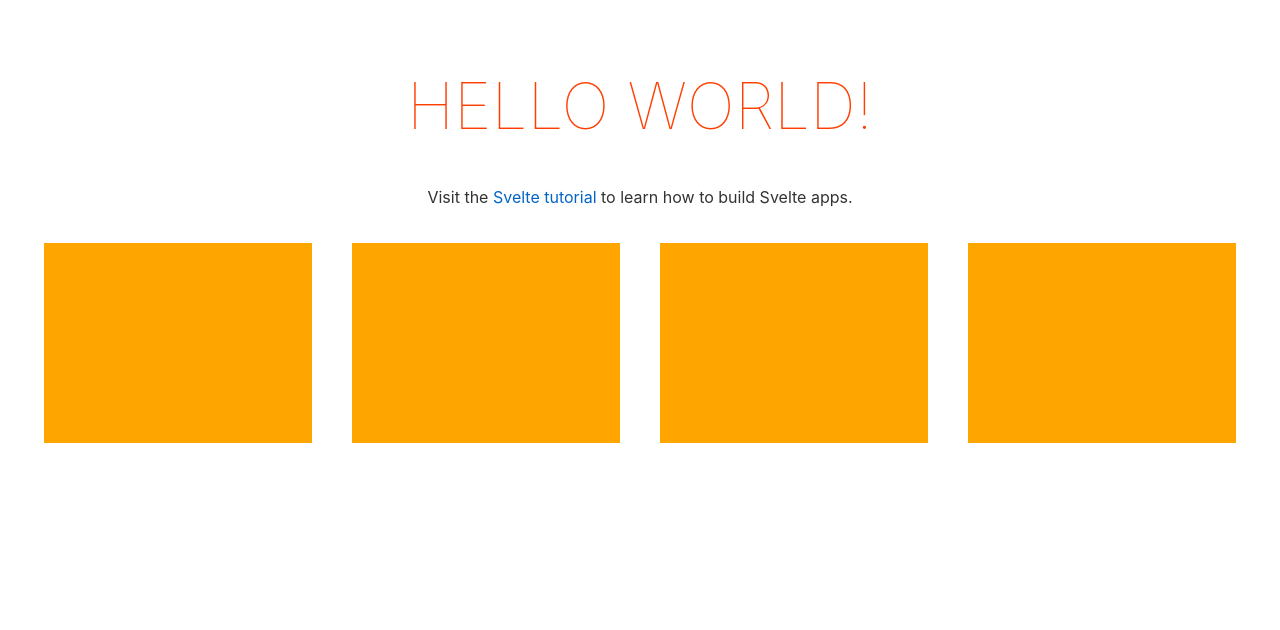
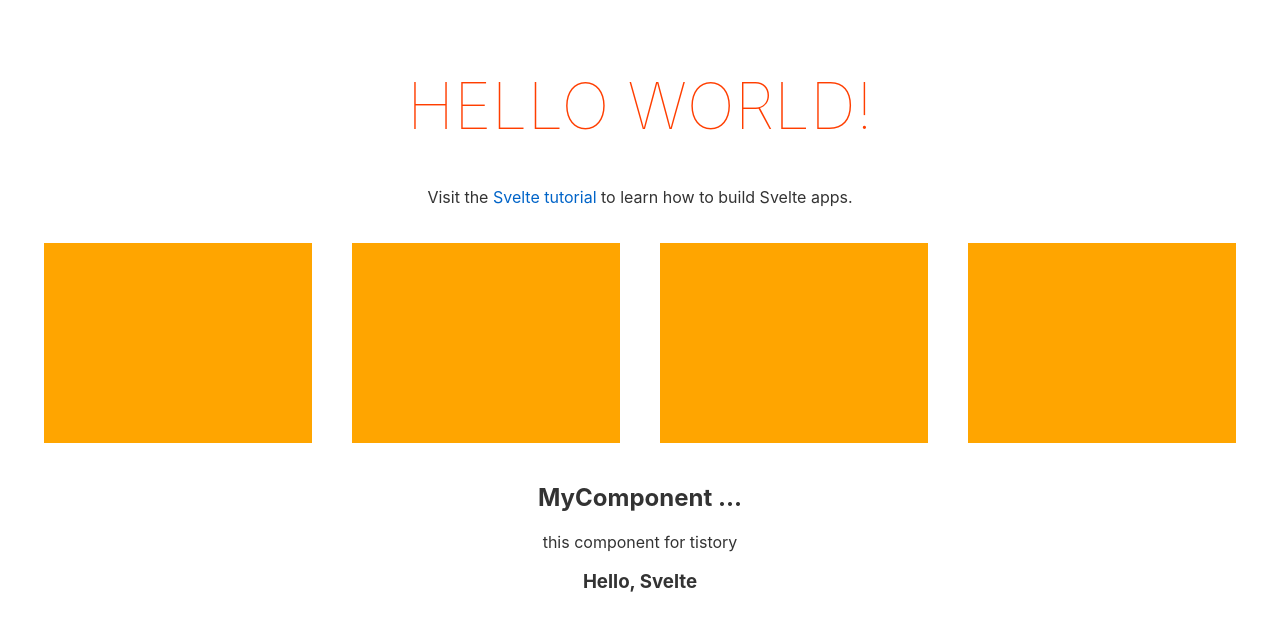
Before and after one commit to jhhj424/first-svelte-app, a Svelte app: page / in a window 1280 px wide. Shown: the top 630 px of the page. Built offline with nearby package versions, Linux system fonts and the light colour scheme.

Commit message:
feat: 경로 alias 설정

```diff
--- a/package.json
+++ b/package.json
@@ -8,6 +8,7 @@
     "start": "sirv public --no-clear"
   },
   "devDependencies": {
+    "@rollup/plugin-alias": "^3.1.9",
     "@rollup/plugin-commonjs": "^17.0.0",
     "@rollup/plugin-node-resolve": "^11.0.0",
     "autoprefixer": "^10.4.2",
--- a/rollup.config.js
+++ b/rollup.config.js
@@ -5,6 +5,8 @@ import livereload from 'rollup-plugin-livereload';
 import { terser } from 'rollup-plugin-terser';
 import css from 'rollup-plugin-css-only';
 import { sveltePreprocess } from 'svelte-preprocess/dist/autoProcess';
+import alias from '@rollup/plugin-alias';
+import path from 'path';
 
 const production = !process.env.ROLLUP_WATCH;
 
@@ -38,6 +40,14 @@ export default {
 		file: 'public/build/bundle.js'
 	},
 	plugins: [
+		alias({
+            entries: [
+                {
+                    find: '~',
+                    replacement: path.resolve(__dirname, 'src/'), // __dirmname: 해당 파일의 경로, "해당 파일의 경로/src"에 해당하는 경로를 ~로 alias
+                }
+            ]
+        }),
 		svelte({
 			preprocess: sveltePreprocess({
                 // postcss를 이용하여 공급업체 접두사 등록
--- a/src/App.svelte
+++ b/src/App.svelte
@@ -1,5 +1,6 @@
 <script>
 	export let name;
+	import MyComponent from '~/MyComponent.svelte';
 </script>
 
 <main>
@@ -11,6 +12,7 @@
         <div class="box" />
         <div class="box" />
     </div>
+	<MyComponent />
 </main>
 
 <style lang="scss">
--- /dev/null
+++ b/src/MyComponent.svelte
@@ -0,0 +1,10 @@
+<script>
+    import Hello from '~/components/Hello.svelte';
+</script>
+
+<div>
+    <h2>MyComponent ...</h2>
+    <span>this component for tistory</span>
+
+    <Hello />
+</div>
--- /dev/null
+++ b/src/components/Hello.svelte
@@ -0,0 +1 @@
+<h3>Hello, Svelte</h3>
```
Also changed, not shown: 1 other file (tests, documents, lock files or other folders).
